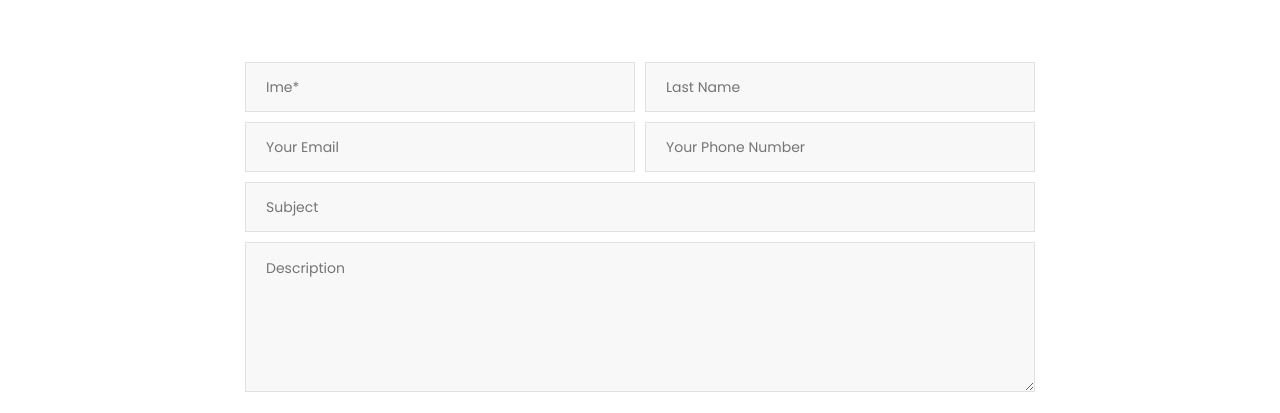
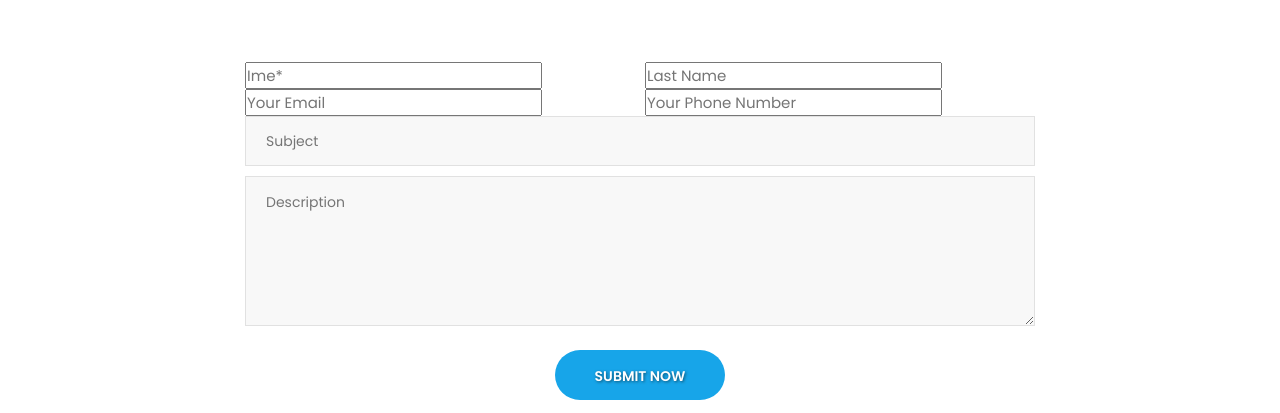
Before and after one commit to jovobl/jotechshop, a plain HTML site: page zakaziSastanak.html in a window 1280 px wide. Shown: the part 630-1043 px from the top of the page. Drawn offline with Linux system fonts and the light colour scheme; some packages are replaced by stand-ins of ours.

Commit message:
Update zakaziSastanak.html

```diff
--- a/zakaziSastanak.html
+++ b/zakaziSastanak.html
@@ -182,19 +182,21 @@
             </div>
             <div class="col-lg-12 col-md-12 col-sm-12 col-xs-12 appointment_form">
               <div class="form_section">
-                <form class="form_contant" action="index.html">
+		      <form action="contact.php" method="post" id="form" class="form_contant">
+
+
                   <fieldset class="row">
                   <div class="field col-lg-6 col-md-6 col-sm-12 col-xs-12">
-                    <input class="field_custom" placeholder="Ime*" type="text" required>
+                    <input class="first_name" placeholder="Ime*" type="text" required>
                   </div>
                   <div class="field col-lg-6 col-md-6 col-sm-12 col-xs-12">
-                    <input class="field_custom" placeholder="Last Name" type="text" required>
+                    <input class="last_name" placeholder="Last Name" type="text" required>
                   </div>
                   <div class="field col-lg-6 col-md-6 col-sm-12 col-xs-12">
-                    <input class="field_custom" placeholder="Your Email" type="email" required>
+                    <input class="email" placeholder="Your Email" type="email" required>
                   </div>
                   <div class="field col-lg-6 col-md-6 col-sm-12 col-xs-12">
-                    <input class="field_custom" placeholder="Your Phone Number" type="text" required>
+                    <input class="comments" placeholder="Your Phone Number" type="text" required>
                   </div>
                   <div class="field col-lg-12 col-md-12 col-sm-12 col-xs-12">
                     <input class="field_custom" placeholder="Subject" type="text" required>
```
